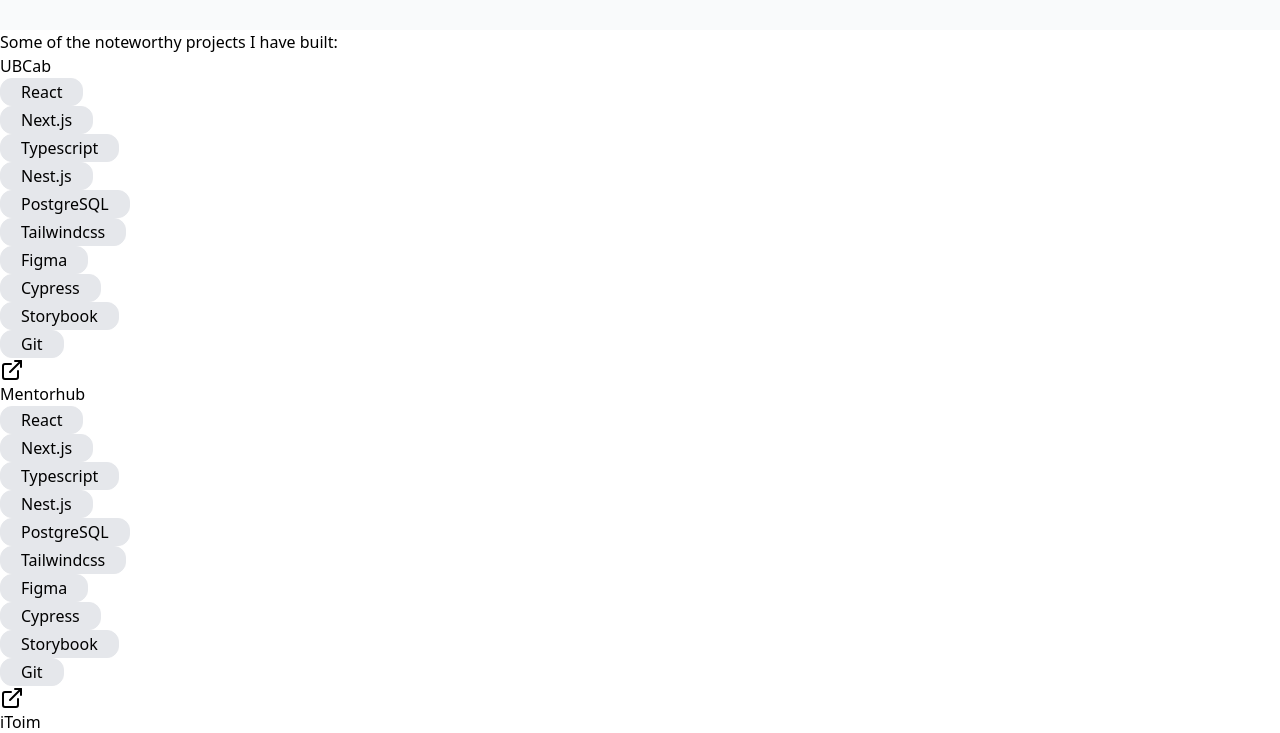
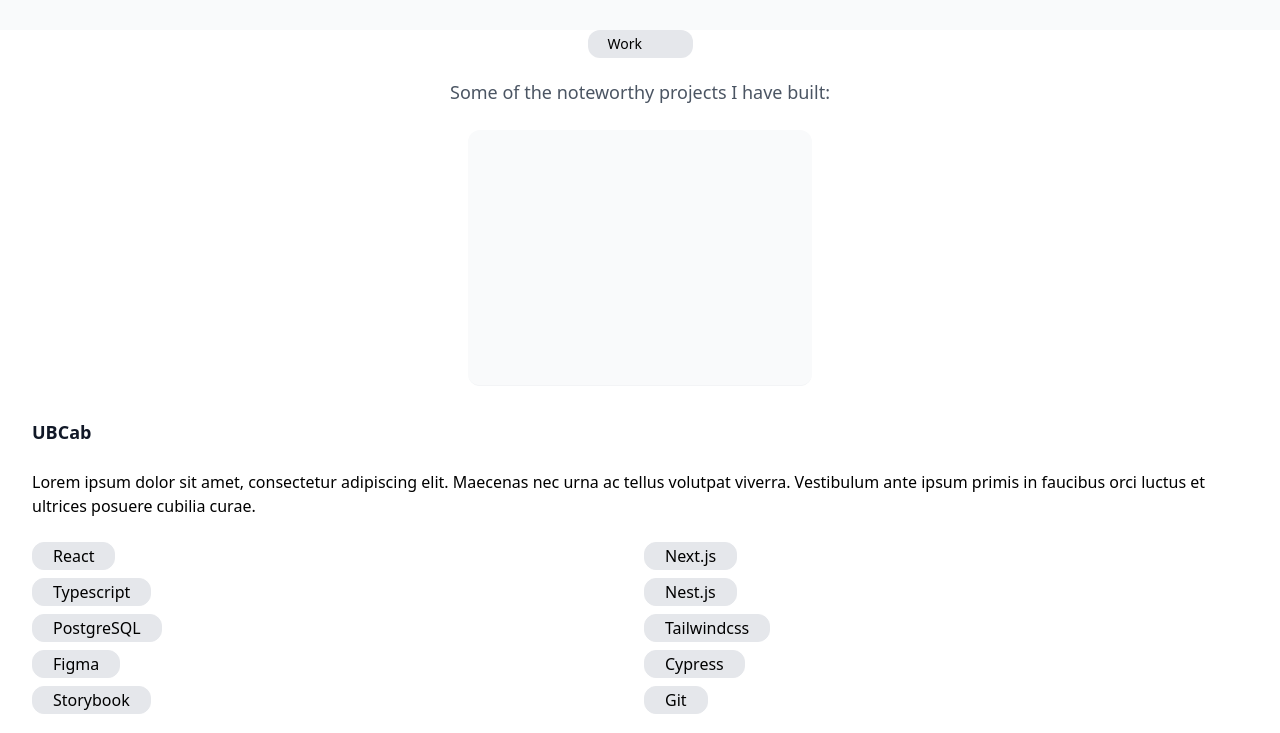
Before and after one commit to baysxz/my-portfolio, a Next.js app: page / in a window 1280 px wide. Shown: the part 3320-4053 px from the top of the page. Built offline with nearby package versions, Linux system fonts and the light colour scheme.

Commit message:
work styles

```diff
--- a/src/Components/MyCompanies.js
+++ b/src/Components/MyCompanies.js
@@ -3,16 +3,30 @@
 export const MyCompanies = (props) => {
   const { picture, company, details, frameworks, actions } = props;
   return (
-    <div>
-      <div>{picture} </div>
-      <div>
-        <p>{details}</p>
-        <div>
+    <div className='flex justify-center items-center flex-col '>
+      <div className='flex flex-col justify-center items-center gap-5'>
+        <p className='px-5 py-1 w-[105px] h-[28px] bg-gray-200 border-solid rounded-xl text-sm '>
+          Work
+        </p>
+        <p className='text-lg font-normal text-gray-600'>
+          Some of the noteworthy projects I have built:{" "}
+        </p>
+      </div>
+      <div className='w-[344px] h-[256px] p-8 rounded-xl border-b border-gray-100 bg-gray-50 mt-6'>
+        {picture}
+      </div>
+
+      <div className='flex flex-col gap-6 p-8'>
+        <p className='text-gray-900 text-ellipsis overflow-hidden text-lg font-semibold'>
+          {company}
+        </p>
+        <p className='text-base font-medium'>{details}</p>
+        <div className='grid grid-cols-2 gap-x-2 gap-y-2'>
           {frameworks.map((framework, index) => {
             return <FrameworkSection key={index} text={framework} />;
           })}
         </div>
-        <div>{actions}</div>
+        <div className='w-9 h-9 p-[6px]'>{actions}</div>
       </div>
     </div>
   );
--- a/src/Components/Work.js
+++ b/src/Components/Work.js
@@ -67,14 +67,12 @@
 export const Work = () => {
   return (
     <div>
-      <div></div>
-      <p>Some of the noteworthy projects I have built:</p>
       {data.map((WorkExperience, index) => {
         return (
           <MyCompanies
             key={index}
             company={WorkExperience.company}
-            details={WorkExperience.company}
+            details={WorkExperience.details}
             frameworks={WorkExperience.frameworks}
             actions={WorkExperience.actions}
           />
```
